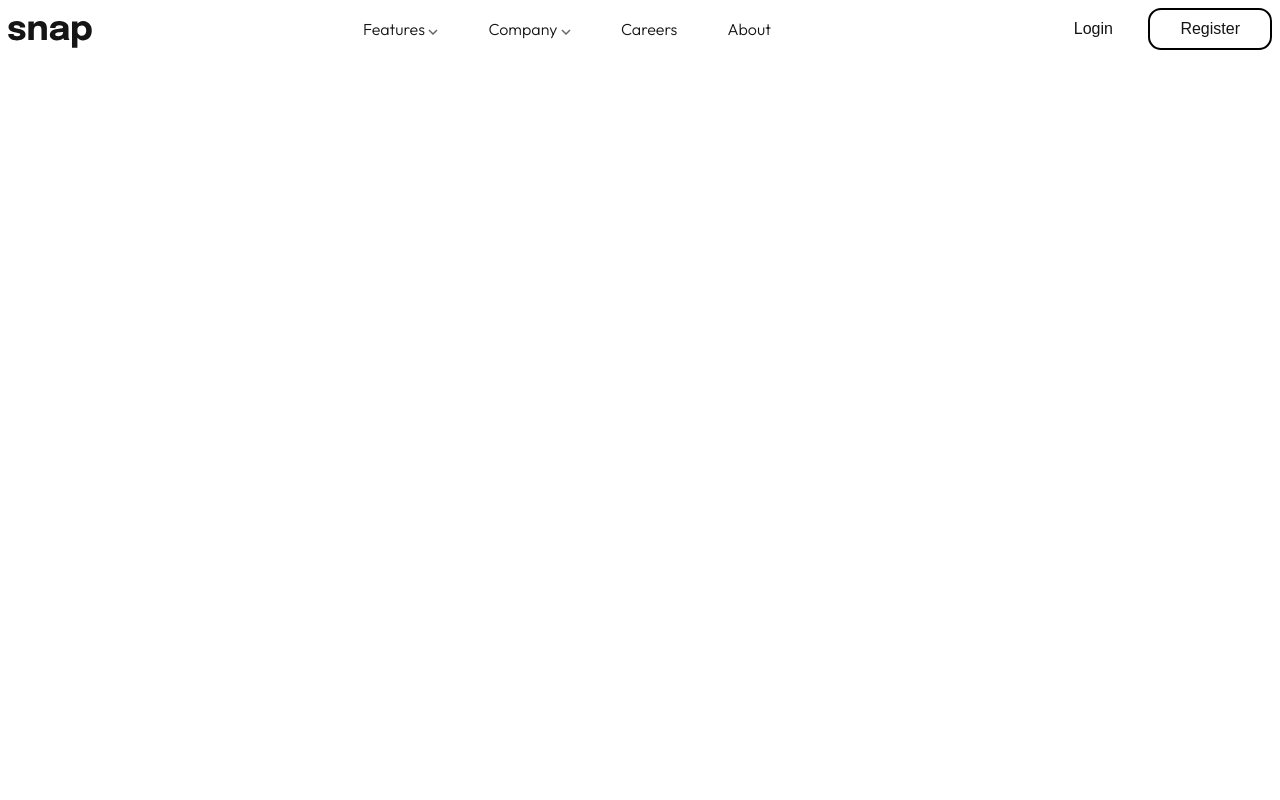
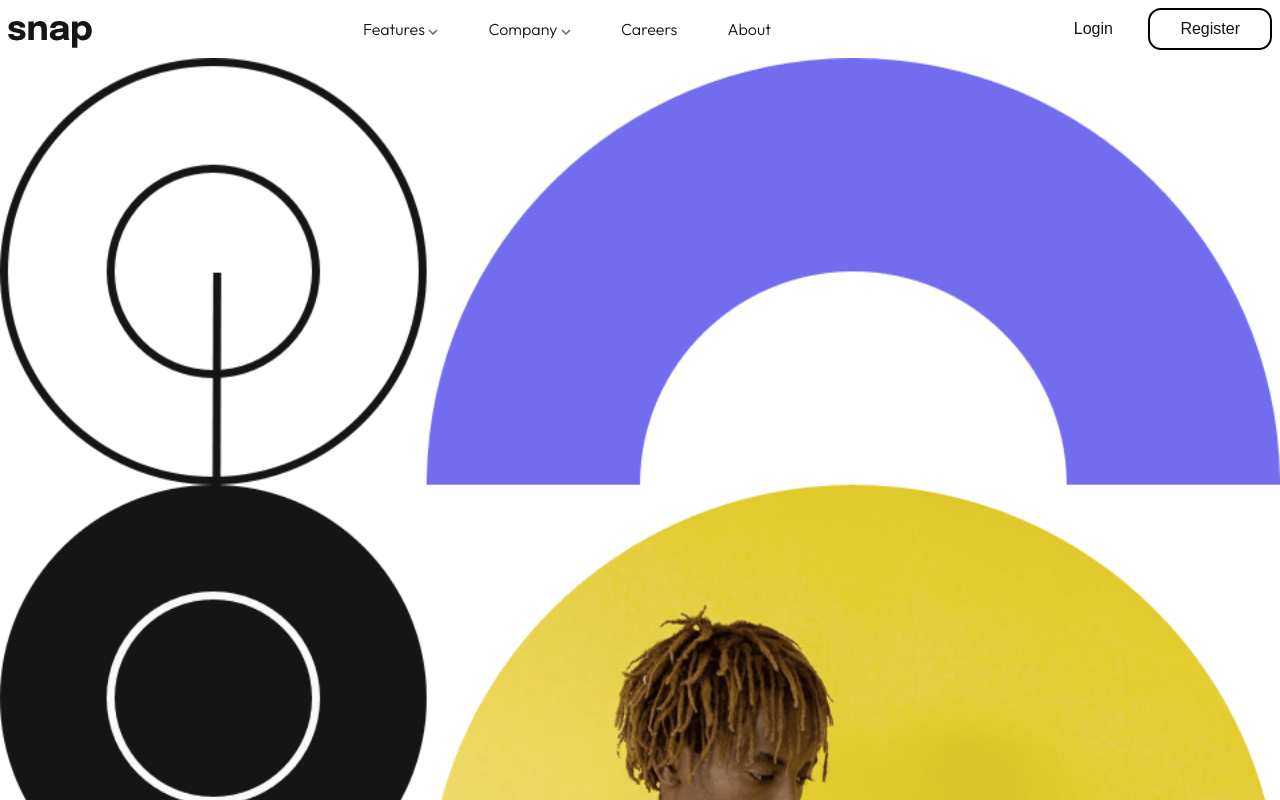
Before and after one commit to Jcorrales07/Landing-Page, a plain HTML site: page index.html in a window 1280 px wide. Shown: the top 800 px of the page. Drawn offline with Linux system fonts and the light colour scheme.

Commit message:
imagen anniadida

```diff
--- a/index.html
+++ b/index.html
@@ -73,6 +73,19 @@
                 </button>
             </div>
         </header>
+
+        <main class="main-section">
+
+            <section class="main-section__container">
+
+                <div class="main-section__img">
+                    <img src="./images/image-hero-mobile.png" alt="mobile image" class="mobile-device">
+                    <img src="./images/image-hero-desktop.png" alt="desktop image" class="desktop-device">
+                </div>
+
+            </section>
+
+        </main>
     </body>
 </html>
 
--- a/styles/styles.css
+++ b/styles/styles.css
@@ -87,6 +87,14 @@ body {
     display: none;
 }
 
+/* .main-section {
+    border: 2px solid black;
+} */
+
+.main-section__img img {
+    width: 100%;
+}
+
 @media screen and (min-width: 1024px) {
     .mobile-device {
         display: none;
```
